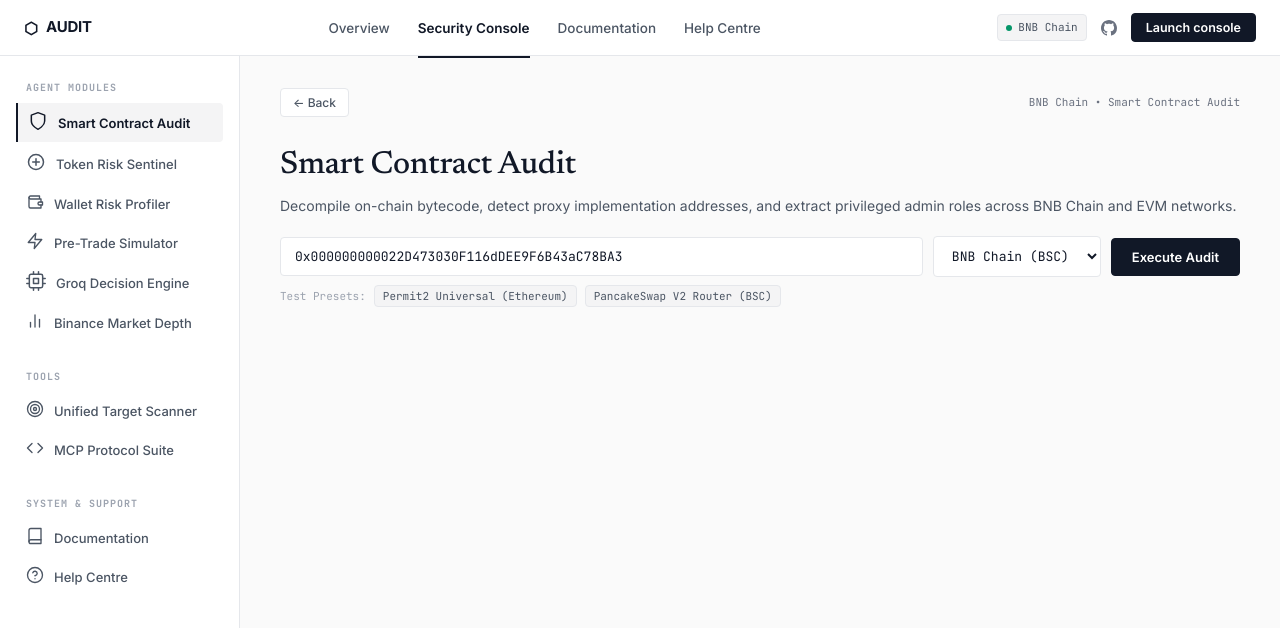
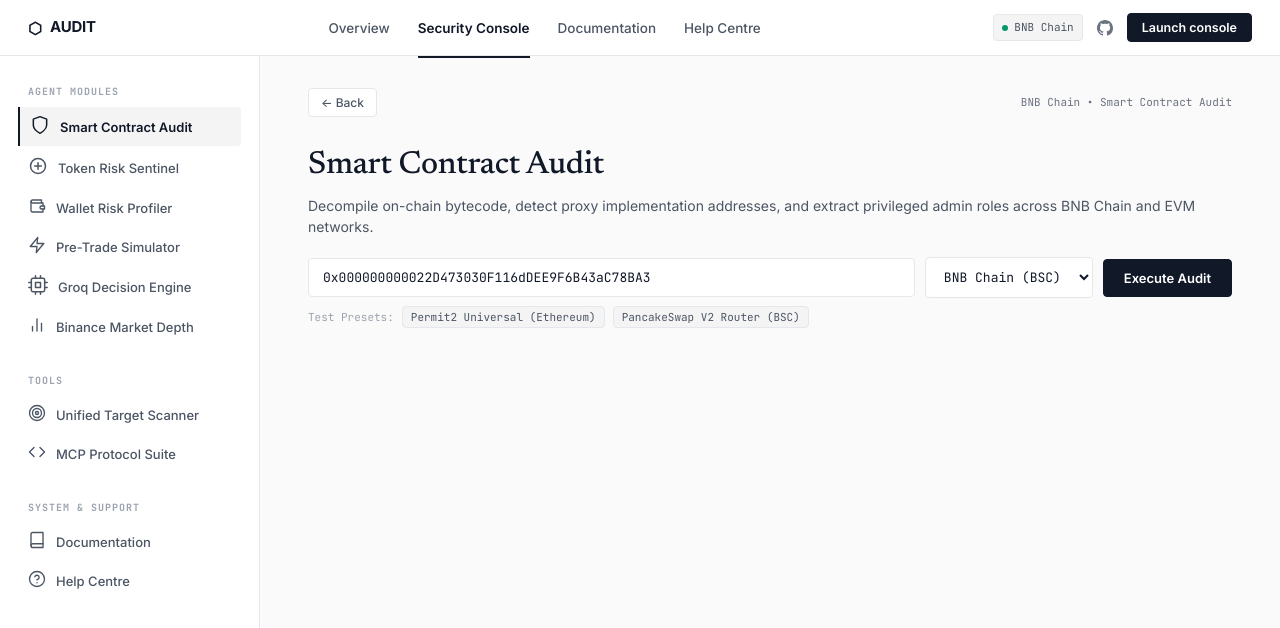
Before and after one commit to OpeyemiMoses/Audit, a website: page public/index.html in a window 1280 px wide. Both pictures are taken after a click on the button "Launch console". Shown: the top 628 px of the page. Drawn offline with Linux system fonts and the light colour scheme.

Commit message:
fix(layout): pin side nav bar flush to screen edge with full-width console layout

```diff
--- a/public/landing.css
+++ b/public/landing.css
@@ -88,13 +88,15 @@
 }
 
 .nav-wrapper {
-  max-width: 1280px;
+  width: 100%;
+  max-width: 100%;
   height: 100%;
-  margin: 0 auto;
-  padding: 0 24px;
+  margin: 0;
+  padding: 0 28px;
   display: flex;
   align-items: center;
   justify-content: space-between;
+  box-sizing: border-box;
 }
 
 .nav-brand {
@@ -819,10 +821,12 @@
 
 .console-layout {
   display: grid;
-  grid-template-columns: 240px 1fr;
+  grid-template-columns: 260px 1fr;
   min-height: calc(100vh - 56px);
-  max-width: 1600px;
-  margin: 0 auto;
+  width: 100%;
+  max-width: 100%;
+  margin: 0;
+  background-color: var(--bg-canvas);
 }
 
 @media (max-width: 900px) {
@@ -835,10 +839,13 @@
 .console-sidebar {
   background-color: var(--bg-surface);
   border-right: 1px solid var(--border-hairline);
-  padding: 24px 16px;
+  padding: 28px 18px;
   display: flex;
   flex-direction: column;
   gap: 28px;
+  width: 260px;
+  min-width: 260px;
+  box-sizing: border-box;
 }
 
 .sidebar-section {
@@ -909,10 +916,13 @@
 /* Main Workspace */
 .console-main {
   background-color: var(--bg-canvas);
-  padding: 32px 40px;
+  padding: 32px 48px;
   display: flex;
   flex-direction: column;
   gap: 24px;
+  min-width: 0;
+  width: 100%;
+  box-sizing: border-box;
 }
 
 @media (max-width: 640px) {
@@ -955,7 +965,8 @@
   display: flex;
   flex-direction: column;
   gap: 20px;
-  max-width: 1000px;
+  max-width: 1380px;
+  width: 100%;
 }
 
 .workspace-heading {
```
